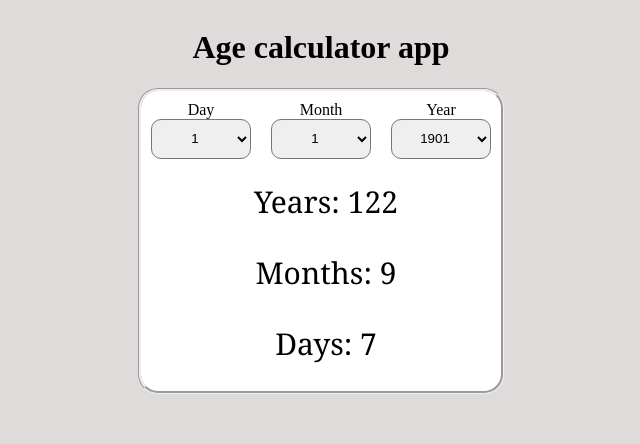
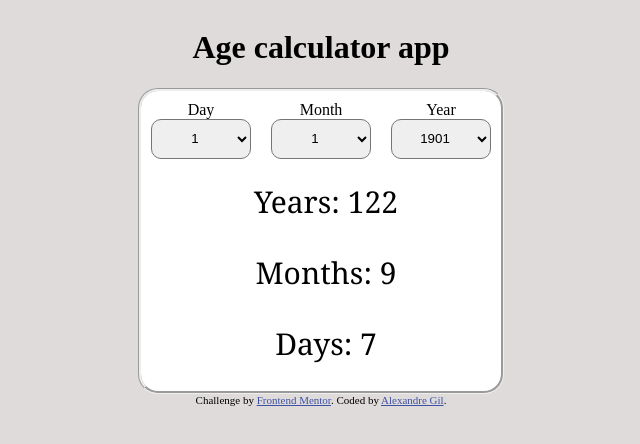
Before and after one commit to alexxgill/age-calculator-app, a plain HTML site: page index.html in a window 1280 px wide. Shown: the whole page, without its empty margins (319-959 px from the left). Drawn offline with Linux system fonts and the light colour scheme.

Commit message:
just add footer

```diff
--- a/index.html
+++ b/index.html
@@ -13,14 +13,15 @@
 
   <!-- Feel free to remove these styles or customise in your own stylesheet 👍 -->
   <style>
-    .attribution {
+    footer {
       font-size: 11px;
       text-align: center;
     }
 
-    .attribution a {
+    footer a {
       color: hsl(228, 45%, 44%);
     }
+
   </style>
 </head>
 
@@ -54,10 +55,12 @@
       <div id="days" class="age"></div>
     </div>
 
-
-
   </div>
 
+  <footer>
+    Challenge by <a href="https://www.frontendmentor.io?ref=challenge" target="_blank">Frontend Mentor</a>.
+    Coded by <a href="https://github.com/alexxgill">Alexandre Gil</a>.
+  </footer>
 </body>
 <script type="text/javascript" src="script.js"></script>
 
--- a/style.css
+++ b/style.css
@@ -7,7 +7,7 @@ body{
     flex-flow: column wrap;
     justify-content: space-between;
 }
-.date{
+.date {
    width: 100px;
    height: 40px;
    text-align: center;
```
